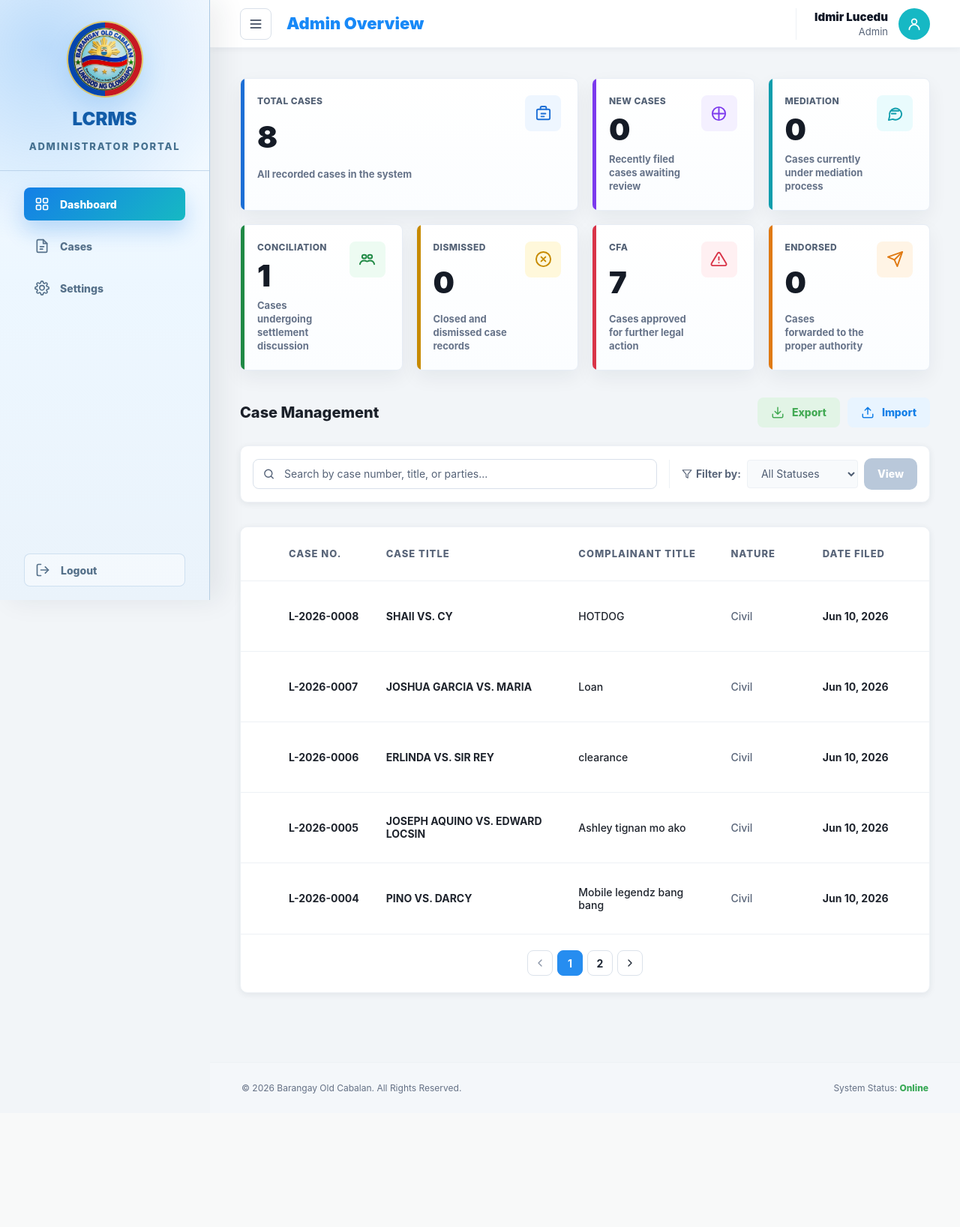
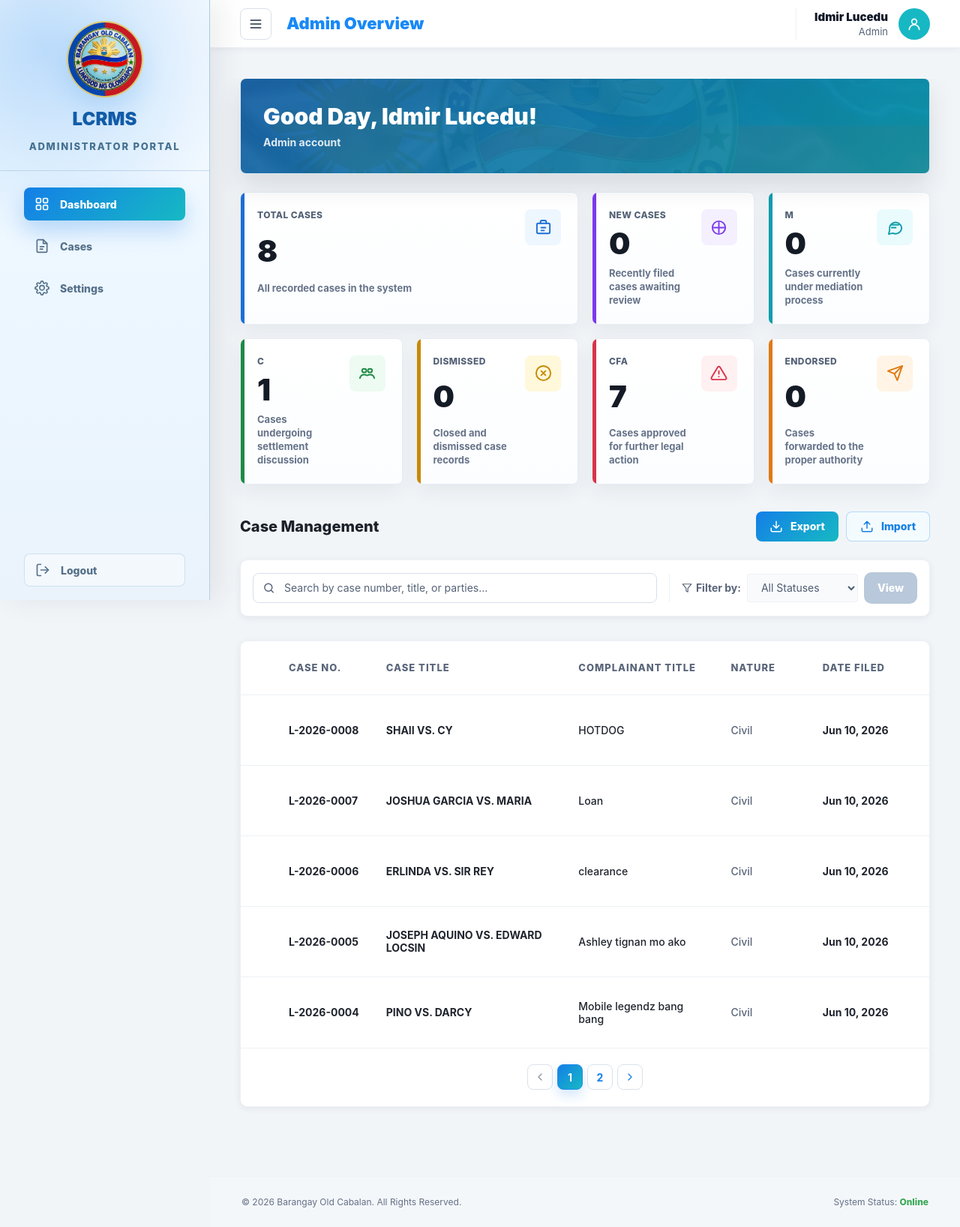
Before and after one commit to shaiiiiiiii01/LCRMS-, a PHP site: page /admin/dashboard.php in a window 1280 px wide. Shown: the whole page at 75% size. Before the commit the page ends 1458 px from the top, so only its background shows below. Run offline with PHP 8.4, Linux system fonts and the light colour scheme; a user stored in the database is signed in; data comes from the database, SQL or seed files in the repository.

Commit message:
dipa tapos

```diff
--- a/admin/cases.php
+++ b/admin/cases.php
@@ -70,7 +70,7 @@ $caseEnd = min($caseTotal, $caseStart + count($cases) - 1);
 
                     <a class="admin-stat-card dashboard-stat-card cases-filter-card accent-cyan<?php echo $caseStatus === 'm' ? ' is-active' : ''; ?>" href="cases.php?status=m#caseSearch" data-case-filter-card data-case-filter-status="m">
                         <div class="dashboard-stat-copy">
-                            <span class="dashboard-stat-title">Mediation</span>
+                            <span class="dashboard-stat-title">M</span>
                             <strong><?php echo number_format($caseCounts['mediation'] ?? 0); ?></strong>
                             <p>Cases currently under mediation process</p>
                         </div>
@@ -81,7 +81,7 @@ $caseEnd = min($caseTotal, $caseStart + count($cases) - 1);
 
                     <a class="admin-stat-card dashboard-stat-card cases-filter-card accent-green<?php echo $caseStatus === 'c' ? ' is-active' : ''; ?>" href="cases.php?status=c#caseSearch" data-case-filter-card data-case-filter-status="c">
                         <div class="dashboard-stat-copy">
-                            <span class="dashboard-stat-title">Conciliation</span>
+                            <span class="dashboard-stat-title">C</span>
                             <strong><?php echo number_format($caseCounts['conciliation'] ?? 0); ?></strong>
                             <p>Cases undergoing settlement discussion</p>
                         </div>
--- a/admin/dashboard.php
+++ b/admin/dashboard.php
@@ -54,6 +54,13 @@ $dashboardExportUrl = 'export_cases.php' . ($dashboardExportParams === [] ? '' :
             <?php include '../includes/admin_header.php'; ?>
 
             <main class="admin-main">
+                <section class="admin-welcome-banner">
+                    <div>
+                        <h2>Good Day, <?php echo htmlspecialchars($adminName); ?>!</h2>
+                        <p><?php echo htmlspecialchars($adminRole); ?> account</p>
+                    </div>
+                </section>
+
                 <section class="admin-stats-grid dashboard-stats-grid" aria-label="Case summary">
                     <article class="admin-stat-card dashboard-stat-card dashboard-stat-card-wide accent-blue">
                         <div class="dashboard-stat-copy">
@@ -79,7 +86,7 @@ $dashboardExportUrl = 'export_cases.php' . ($dashboardExportParams === [] ? '' :
 
                     <article class="admin-stat-card dashboard-stat-card accent-cyan">
                         <div class="dashboard-stat-copy">
-                            <span class="dashboard-stat-title">Mediation</span>
+                            <span class="dashboard-stat-title">M</span>
                             <strong><?php echo number_format($caseCounts['mediation'] ?? 0); ?></strong>
                             <p>Cases currently under mediation process</p>
                         </div>
@@ -90,7 +97,7 @@ $dashboardExportUrl = 'export_cases.php' . ($dashboardExportParams === [] ? '' :
 
                     <article class="admin-stat-card dashboard-stat-card accent-green">
                         <div class="dashboard-stat-copy">
-                            <span class="dashboard-stat-title">Conciliation</span>
+                            <span class="dashboard-stat-title">C</span>
                             <strong><?php echo number_format($caseCounts['conciliation'] ?? 0); ?></strong>
                             <p>Cases undergoing settlement discussion</p>
                         </div>
--- a/admin/export_cases.php
+++ b/admin/export_cases.php
@@ -99,7 +99,7 @@ foreach ($cases as $case) {
         (string) $case['nature_of_case'],
         admin_case_date_label($case['date_filed'] ?? null),
         admin_case_date_label($case['date_initial_confrontation'] ?? null),
-        (string) $case['case_status'],
+        admin_case_status_label((string) $case['case_status']),
         admin_case_date_label($case['date_settlement_award'] ?? null),
         admin_case_date_label($case['date_execution'] ?? null),
         (string) $case['detailed_case_description'],
--- a/assets/css/admin.css
+++ b/assets/css/admin.css
@@ -51,6 +51,7 @@ html {
 
 body {
     margin: 0;
+    overflow-x: hidden;
     color: var(--text);
     background: var(--page);
     font-family: Inter, "Segoe UI", Arial, sans-serif;
@@ -543,8 +544,11 @@ svg {
 }
 
 .admin-layout {
+    width: 100%;
+    max-width: 100vw;
     min-height: 100vh;
     display: flex;
+    overflow-x: hidden;
     padding-left: 280px;
     background: var(--page);
     transition: padding-left 180ms ease;
@@ -739,11 +743,14 @@ body.admin-sidebar-collapsed .admin-sidebar {
 }
 
 .admin-content {
+    width: 100%;
+    max-width: 100%;
     min-width: 0;
     min-height: 100vh;
     display: flex;
     flex: 1;
     flex-direction: column;
+    overflow-x: hidden;
 }
 
 .admin-topbar {
@@ -877,6 +884,56 @@ body.admin-sidebar-collapsed .admin-sidebar {
     margin-bottom: 28px;
 }
 
+.admin-welcome-banner {
+    --admin-welcome-cover-height: 40px;
+    width: 100%;
+    min-height: 128px;
+    position: sticky;
+    top: 104px;
+    z-index: 24;
+    isolation: isolate;
+    display: flex;
+    align-items: center;
+    justify-content: space-between;
+    gap: 24px;
+    margin-bottom: 24px;
+    padding: 26px 30px;
+    border: 1px solid #dfe8f3;
+    border-radius: 8px;
+    box-sizing: border-box;
+    color: #fff;
+    background:
+        linear-gradient(135deg, rgba(16, 91, 162, .92), rgba(15, 157, 172, .9)),
+        url("../images/oldcab_bg.png") center / cover;
+    box-shadow: 0 16px 34px rgba(24, 35, 52, 0.12);
+}
+
+.admin-welcome-banner::before {
+    content: "";
+    height: var(--admin-welcome-cover-height);
+    position: absolute;
+    right: -40px;
+    bottom: 100%;
+    left: -40px;
+    z-index: -1;
+    background: var(--page);
+    pointer-events: none;
+}
+
+.admin-welcome-banner h2 {
+    margin: 0 0 8px;
+    font-size: 30px;
+    line-height: 1.15;
+    font-weight: 900;
+}
+
+.admin-welcome-banner p {
+    margin: 0;
+    color: rgba(255, 255, 255, .86);
+    font-size: 14px;
+    font-weight: 750;
+}
+
 .admin-avatar-button svg {
     width: 20px;
     height: 20px;
@@ -1710,8 +1776,8 @@ body.admin-sidebar-collapsed .admin-sidebar {
     padding: 0 18px;
     border: 0;
     border-radius: 8px;
-    background: #e2f4e6;
-    color: #44aa55;
+    background: linear-gradient(135deg, #147fe7, #16b9c3);
+    color: #fff;
     font-weight: 850;
     cursor: pointer;
     transition: transform 160ms ease, box-shadow 160ms ease, filter 160ms ease;
@@ -1737,7 +1803,8 @@ body.admin-sidebar-collapsed .admin-sidebar {
     padding: 0 18px;
     border: 0;
     border-radius: 8px;
-    background: #e8f4ff;
+    border: 1px solid rgba(20, 127, 231, 0.28);
+    background: #f4fbff;
     color: #147fe7;
     font-weight: 850;
     cursor: pointer;
@@ -2064,14 +2143,28 @@ body.admin-sidebar-collapsed .admin-sidebar {
     border: 1px solid #dbe2eb;
     border-radius: 8px;
     background: #fff;
-    color: #1c2533;
+    color: #147fe7;
     font-weight: 750;
+}
+
+.pagination-buttons button {
+    cursor: pointer;
+    transition: transform 160ms ease, background 160ms ease, border-color 160ms ease, box-shadow 160ms ease;
+}
+
+.pagination-buttons button:hover,
+.pagination-buttons button:focus-visible {
+    transform: translateY(-1px);
+    border-color: rgba(20, 127, 231, 0.36);
+    background: #f4fbff;
+    box-shadow: 0 7px 14px rgba(20, 127, 231, 0.1);
 }
 
 .pagination-buttons button.is-active {
     border-color: var(--blue);
-    background: var(--blue);
+    background: linear-gradient(135deg, #147fe7, #16b9c3);
     color: #fff;
+    box-shadow: 0 8px 16px rgba(20, 127, 231, 0.18);
 }
 
 .pagination-buttons svg {
--- a/assets/js/admin.js
+++ b/assets/js/admin.js
@@ -23,7 +23,12 @@ document.addEventListener("DOMContentLoaded", () => {
     const loginSubmit = document.querySelector("[data-login-submit]");
 
     if (loginForm && loginLoading) {
-        loginForm.addEventListener("submit", () => {
+        loginForm.addEventListener("submit", (event) => {
+            if (loginForm.dataset.loginDelayComplete === "true") {
+                return;
+            }
+
+            event.preventDefault();
             loginLoading.setAttribute("aria-hidden", "false");
             document.body.classList.add("is-login-loading");
 
@@ -31,16 +36,31 @@ document.addEventListener("DOMContentLoaded", () => {
                 loginSubmit.disabled = true;
                 loginSubmit.querySelector("span").textContent = "Signing in...";
             }
+
+            window.setTimeout(() => {
+                loginForm.dataset.loginDelayComplete = "true";
+                loginForm.submit();
+            }, 2000);
         });
     }
 
     document.querySelectorAll("[data-logout-link]").forEach((logoutLink) => {
-        logoutLink.addEventListener("click", () => {
+        logoutLink.addEventListener("click", (event) => {
+            if (logoutLink.dataset.logoutDelayComplete === "true") {
+                return;
+            }
+
             const logoutLoading = document.querySelector("[data-logout-loading]");
 
             if (logoutLoading) {
+                event.preventDefault();
                 logoutLoading.setAttribute("aria-hidden", "false");
                 document.body.classList.add("is-session-loading");
+
+                window.setTimeout(() => {
+                    logoutLink.dataset.logoutDelayComplete = "true";
+                    window.location.href = logoutLink.href;
+                }, 1000);
             }
         });
     });
@@ -258,15 +278,15 @@ document.addEventListener("DOMContentLoaded", () => {
         const lower = value.toLowerCase();
 
         if (lower === "cfa" || lower === "cfa (call for action)" || lower === "call for action" || lower === "cfa (certificate to file action)" || lower === "certificate to file action" || lower === "cfa (certificate of file action)" || lower === "certificate of file action") {
-            return "CFA (Certificate of File Action)";
+            return "CFA";
         }
 
         if (lower === "m" || lower === "mediation") {
-            return "Mediation";
+            return "M";
         }
 
         if (lower === "c" || lower === "conciliation" || lower === "for conciliation stage") {
-            return "Conciliation";
+            return "C";
         }
 
         return value;
@@ -596,9 +616,9 @@ document.addEventListener("DOMContentLoaded", () => {
         const caseStatusValue = normalizeAdminCaseStatusValue(caseData.case_status);
 
         const statusChoices = [
-            { value: "Mediation", label: "Mediation" },
-            { value: "Conciliation", label: "Conciliation" },
-            { value: "CFA (Certificate of File Action)", label: "CFA (Certificate of File Action)" },
+            { value: "M", label: "M" },
+            { value: "C", label: "C" },
+            { value: "CFA", label: "CFA" },
             { value: "Endorsed", label: "Endorsed" },
             { value: "Dismissed", label: "Dismissed" },
         ];
--- a/includes/case_docx.php
+++ b/includes/case_docx.php
@@ -13,9 +13,9 @@ function lcrms_case_docx_status(?string $status): string
     $status = trim((string) ($status ?? ''));
 
     return match (strtolower($status)) {
-        'cfa', 'cfa (call for action)', 'call for action', 'cfa (certificate to file action)', 'certificate to file action', 'cfa (certificate of file action)', 'certificate of file action' => 'CFA (Certificate of File Action)',
-        'm', 'mediation' => 'Mediation',
-        'c', 'conciliation', 'for conciliation stage' => 'Conciliation',
+        'cfa', 'cfa (call for action)', 'call for action', 'cfa (certificate to file action)', 'certificate to file action', 'cfa (certificate of file action)', 'certificate of file action' => 'CFA',
+        'm', 'mediation' => 'M',
+        'c', 'conciliation', 'for conciliation stage' => 'C',
         default => $status,
     };
 }
--- a/user/add_cases.php
+++ b/user/add_cases.php
@@ -263,9 +263,9 @@ try {
                                         <label for="status">Case Status</label>
                                         <select id="status" name="case_status">
                                             <option value="" selected>Select case status</option>
-                                            <option>Mediation</option>
-                                            <option>Conciliation</option>
-                                            <option>CFA (Certificate of File Action)</option>
+                                            <option>M</option>
+                                            <option>C</option>
+                                            <option>CFA</option>
                                             <option>Endorsed</option>
                                             <option>Dismissed</option>
                                         </select>
--- a/user/models/CaseModel.php
+++ b/user/models/CaseModel.php
@@ -122,7 +122,7 @@ class CaseModel
         $caseStatus = self::STATUS_MEDIATION;
 
         if ($submittedStatus !== '' && $submittedStatus !== self::STATUS_MEDIATION) {
-            $errors[] = 'New cases must start with Mediation.';
+            $errors[] = 'New cases must start with M.';
         }
 
         $this->validateDateDependencies($dateFiled, $initialConfrontation, $settlementAward, $executionDate, $errors);
@@ -940,7 +940,7 @@ class CaseModel
                 }
 
                 if ($caseStatus !== '' && $caseStatus !== self::STATUS_MEDIATION) {
-                    $rowErrors[] = 'New cases must start with Mediation.';
+                    $rowErrors[] = 'New cases must start with M.';
                 }
 
                 $dateFiled = $this->parseImportDate($dateFiledInput, 'Date Filed', $rowErrors);
@@ -1207,12 +1207,12 @@ class CaseModel
         }
 
         if ($currentStatus === self::STATUS_MEDIATION) {
-            $errors[] = 'Cases in Mediation can only move to Conciliation.';
+            $errors[] = 'Cases in M can only move to C.';
             return;
         }
 
         if ($currentStatus === self::STATUS_CONCILIATION) {
-            $errors[] = 'Cases in Conciliation can only move to Dismissed, CFA, or Endorsed.';
+            $errors[] = 'Cases in C can only move to Dismissed, CFA, or Endorsed.';
             return;
         }
 
--- a/user/my_entries.php
+++ b/user/my_entries.php
@@ -55,7 +55,9 @@ function entry_status_label(string $status): string
     $normalized = strtolower(trim($status));
 
     return match ($normalized) {
-        'cfa', 'cfa (call for action)', 'call for action', 'cfa (certificate to file action)', 'certificate to file action', 'cfa (certificate of file action)', 'certificate of file action' => 'CFA (Certificate of File Action)',
+        'cfa', 'cfa (call for action)', 'call for action', 'cfa (certificate to file action)', 'certificate to file action', 'cfa (certificate of file action)', 'certificate of file action' => 'CFA',
+        'm', 'mediation' => 'M',
+        'c', 'conciliation', 'for conciliation stage' => 'C',
         default => $status,
     };
 }
```
Also changed, not shown: other parts of assets/css/admin.css (+79 -24 lines), assets/css/user.css (+86 -55 lines), assets/js/user.js (+17 -7 lines), user/case_details.php (+6 -6 lines), user/dashboard.php (+7 -3 lines).
